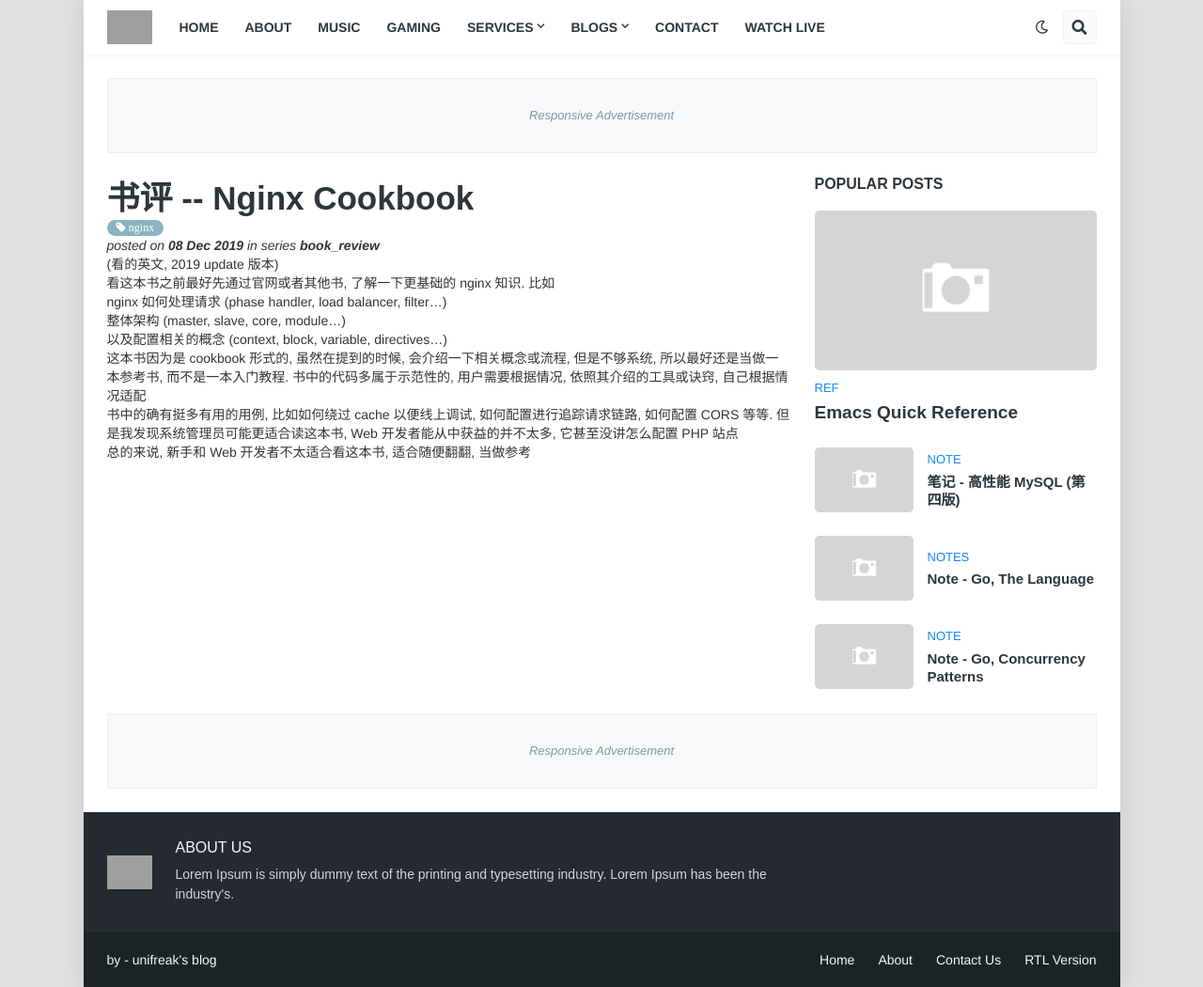
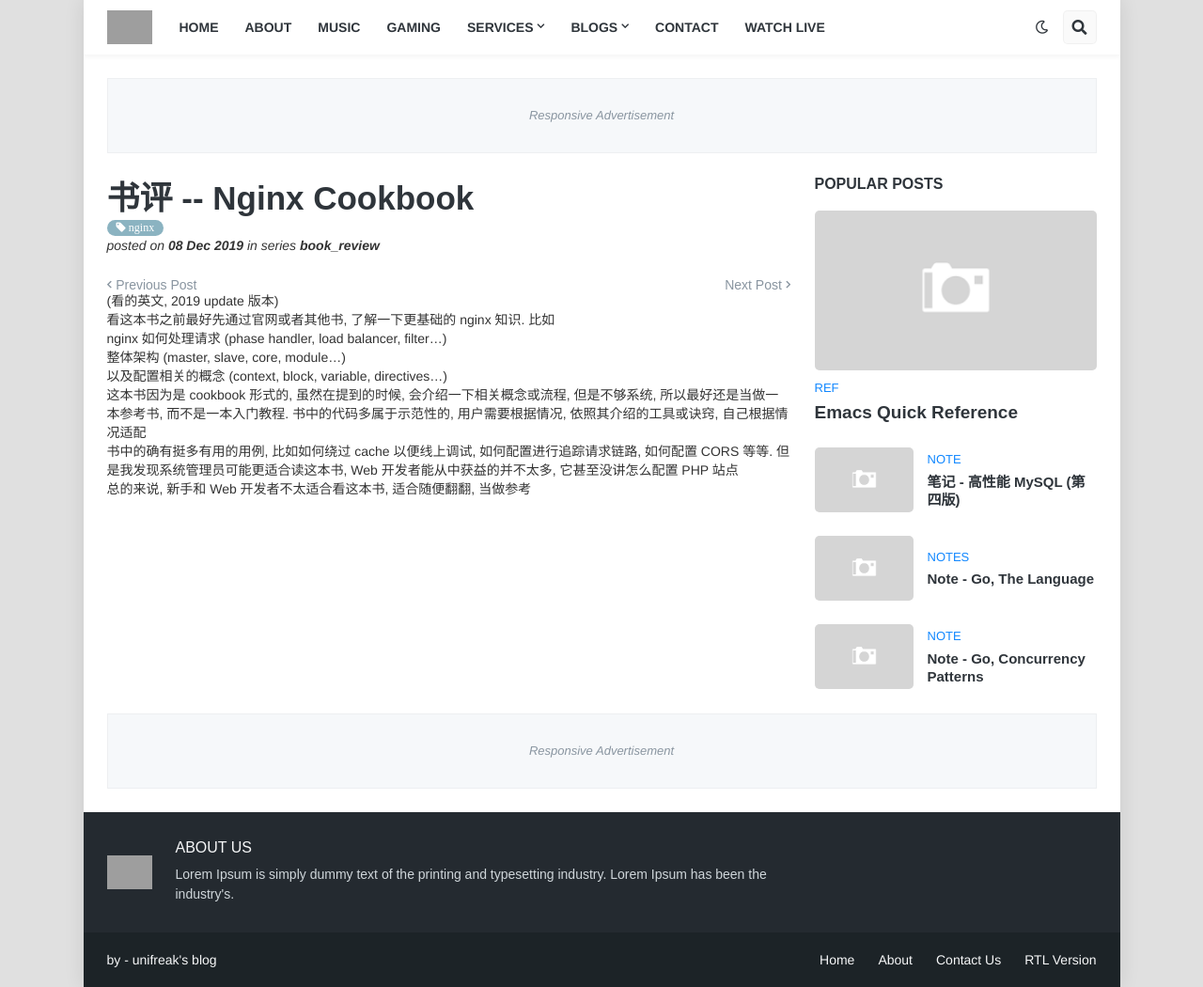
Before and after one commit to postca/postca.github.io, a Jekyll site: the page built from _book_review/nginx_cookbook.md, in a window 1280 px wide. Shown: the whole page at 94% size. Built offline with Jekyll 4.4.1, drawn with Linux system fonts in a browser that asks for light colours; grey boxes are pictures that could not be loaded.

Commit message:
Update post.html

```diff
--- a/_layouts/post.html
+++ b/_layouts/post.html
@@ -27,6 +27,10 @@ markdown: true
         in series <b>{{ page.collection }}</b>
       {% endunless %}
       </p>
+<div class="post-nav">
+{% if page.previous.url %}<a class="post-nav-newer-link" href="{{page.previous.url | absolute_url}}" id="Blog1_post-nav-newer-link">Previous Post</a>{% endif %}
+{% if page.next.url %}<a class="post-nav-older-link" href="{{page.next.url | absolute_url}}" id="Blog1_post-nav-older-link">Next Post</a>{% endif %}
+</div>
 </div></article>
 
     {{ content | replace: "./img/", "/assets/img/" }}
```
